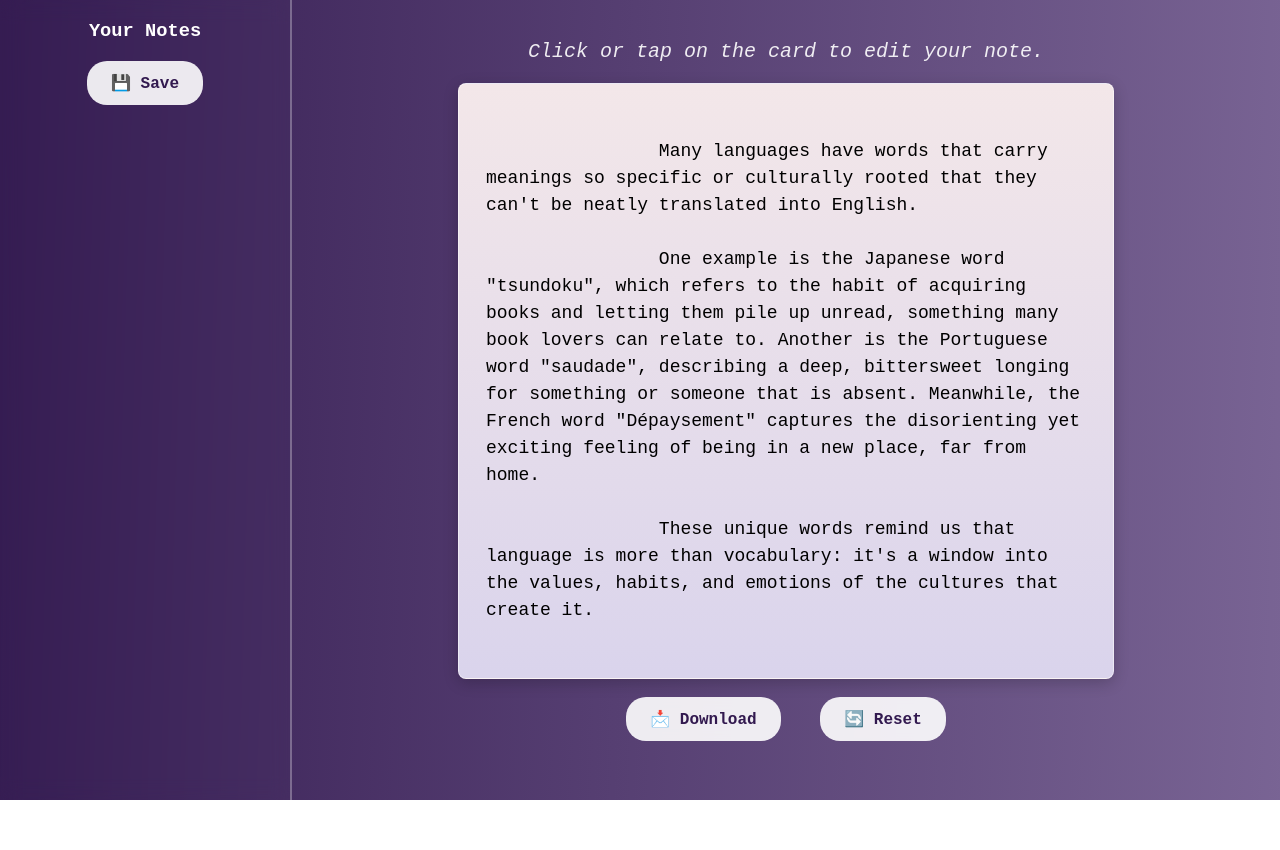
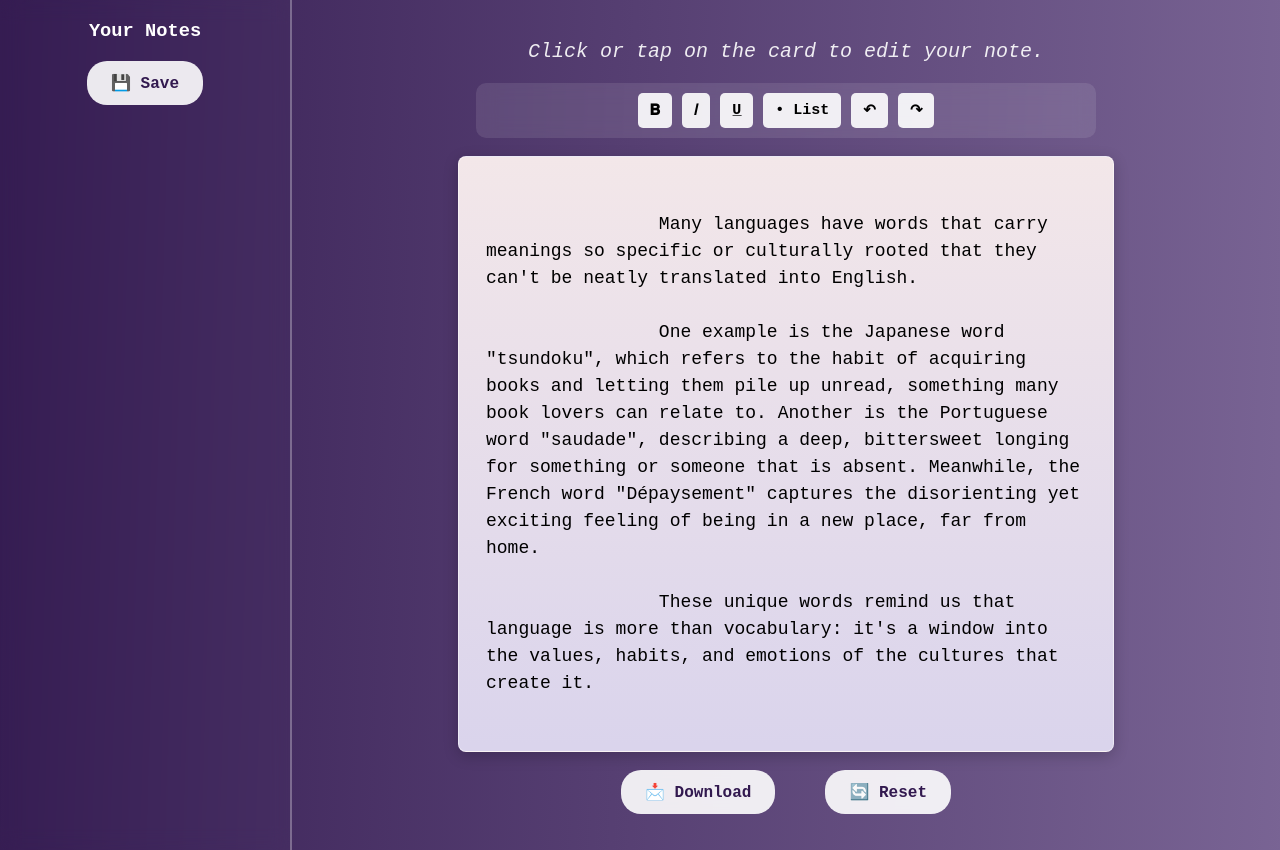
Before and after one commit to Dan-ast/note-taking-app, a plain HTML site: page index.html in a window 1280 px wide. Before the commit the page ends 800 px from the top, so only its background shows below. Drawn offline with Linux system fonts and the light colour scheme.

Commit message:
added text formatting features with toolbar and visual effects

```diff
--- a/index.html
+++ b/index.html
@@ -16,6 +16,15 @@
         </div>
         <div class="content">
             <p class="helper-text">Click or tap on the card to edit your note.</p>
+            <div class="toolbar">
+                <button class="toolbar-btn neon-hover" data-command="bold" title="Bold">𝐁</button>
+                <button class="toolbar-btn neon-hover" data-command="italic">𝐼</button>
+                <button class="toolbar-btn neon-hover" data-command="underline">U̲</button>
+                <button class="toolbar-btn neon-hover" data-command="insertUnorderedList" title="Bullet List">• List</button>
+                <button class="toolbar-btn neon-hover" data-command="undo" title="Undo">↶</button>
+                <button class="toolbar-btn neon-hover" data-command="redo" title="Redo">↷</button>
+            </div>
+
             <div id="note" class="note"  contenteditable="true"  aria-label="Note editor">
                 Many languages have words that carry meanings so specific or culturally rooted that they can't be neatly translated into English.
 
--- a/script.js
+++ b/script.js
@@ -106,3 +106,18 @@ resetBtn.addEventListener("click", () => {
     currentContent = "";
     statusEl.textContent = "Note reset successfully!"
 })
+
+document.querySelectorAll(".toolbar-btn").forEach(button => {
+    button.addEventListener("click", (e) => {
+        e.preventDefault();
+        const command = button.dataset.command;
+
+        if  (command === "undo" || command === "redo") {
+            document.execCommand(command, false, null);
+        } else {
+            document.execCommand(command, false, null);
+        }
+
+        noteEl.focus();
+    })
+})
--- a/styles.css
+++ b/styles.css
@@ -7,6 +7,45 @@ body {
     background: linear-gradient(91.7deg, rgb(50, 25, 79) -4.3%, rgb(122, 101, 149) 101.8%);
     margin: 0;
     min-height: 100vh;
+}
+
+.toolbar {
+    display: flex;
+    justify-content: center;
+    gap: 10px;
+    margin: 1em auto;
+    padding: 10px;
+    background: rgba(255, 255, 255, 0.1);
+    border-radius: 10px;
+    backdrop-filter: blur(10px);
+    max-width: 600px;
+}
+
+.toolbar-btn {
+    background-color: rgba(255, 255, 255, 0.9);
+    border: none;
+    border-radius: 5px;
+    padding: 8px 12px;
+    font-size: 15px;
+    font-weight: bold;
+    cursor: pointer;
+    transition: all 0.3s ease;
+}
+
+.toolbar-btn.neon-hover:hover {
+    transform: translateY(-3px);
+    box-shadow: 0 2px 8px rgba(0, 0, 0, 0.2);
+    box-shadow:
+        0 0 10px rgba(122, 101, 149, 1),
+        0 0 20px rgba(122, 101, 149, 0.8),
+        0 0 30px rgba(122, 101, 149, 0.6),
+        0 0 40px rgba(122, 101, 149, 0.4);
+    color: #7a6595;
+    text-shadow: 0 0 5px rgba(122, 101, 149, 0.4);
+}
+
+.toolbar-btn:active {
+    transform: translateY(0);
 }
 
 .main-container {
@@ -130,9 +169,13 @@ body {
 }
 
 .btn-container {
+    display: flex;
+    justify-content: center;
+    gap: 20px;
     max-width: 600px;
     margin: 1em auto;
     text-align: center;
+
 }
 
 .btn {
```
